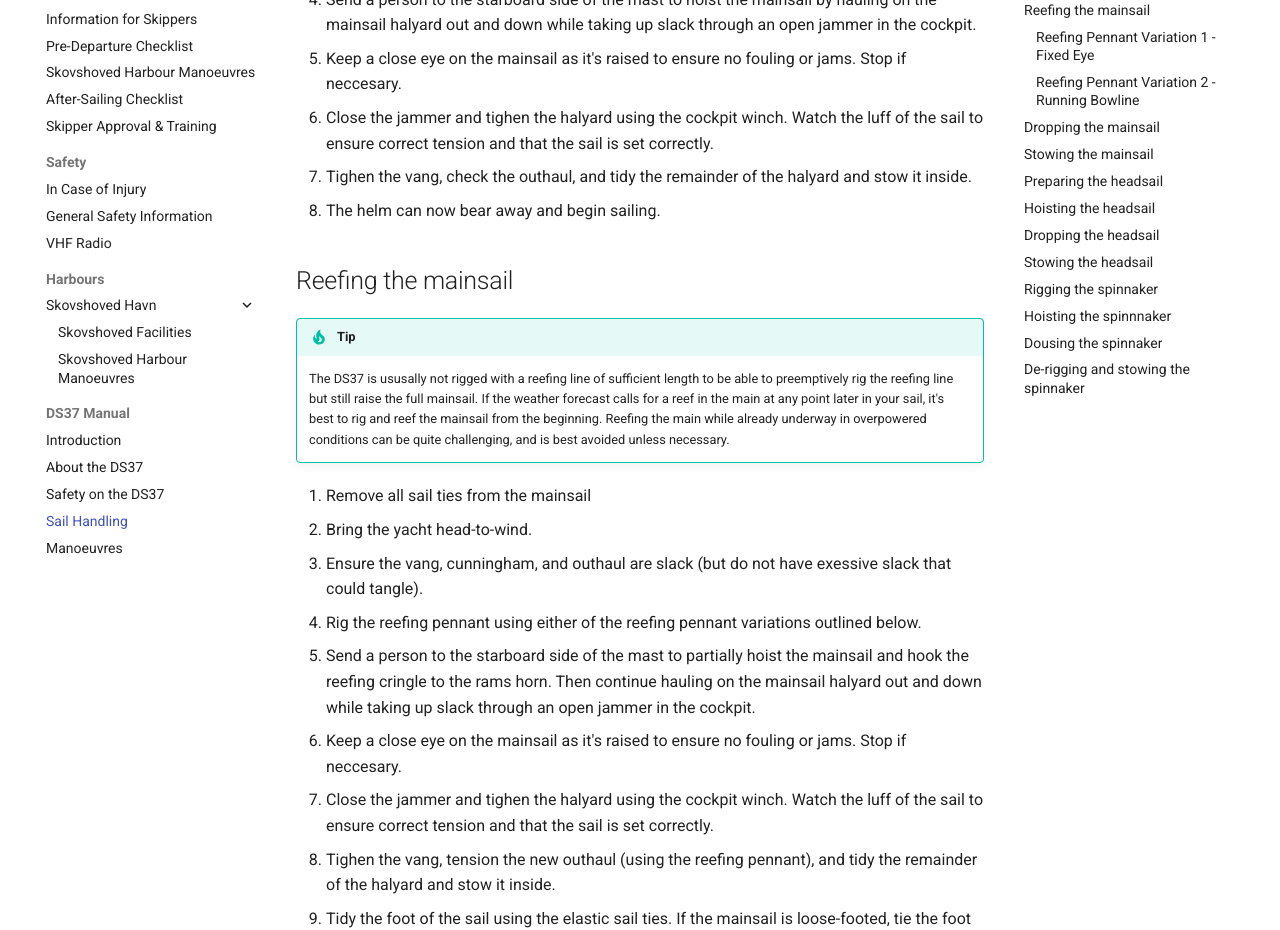
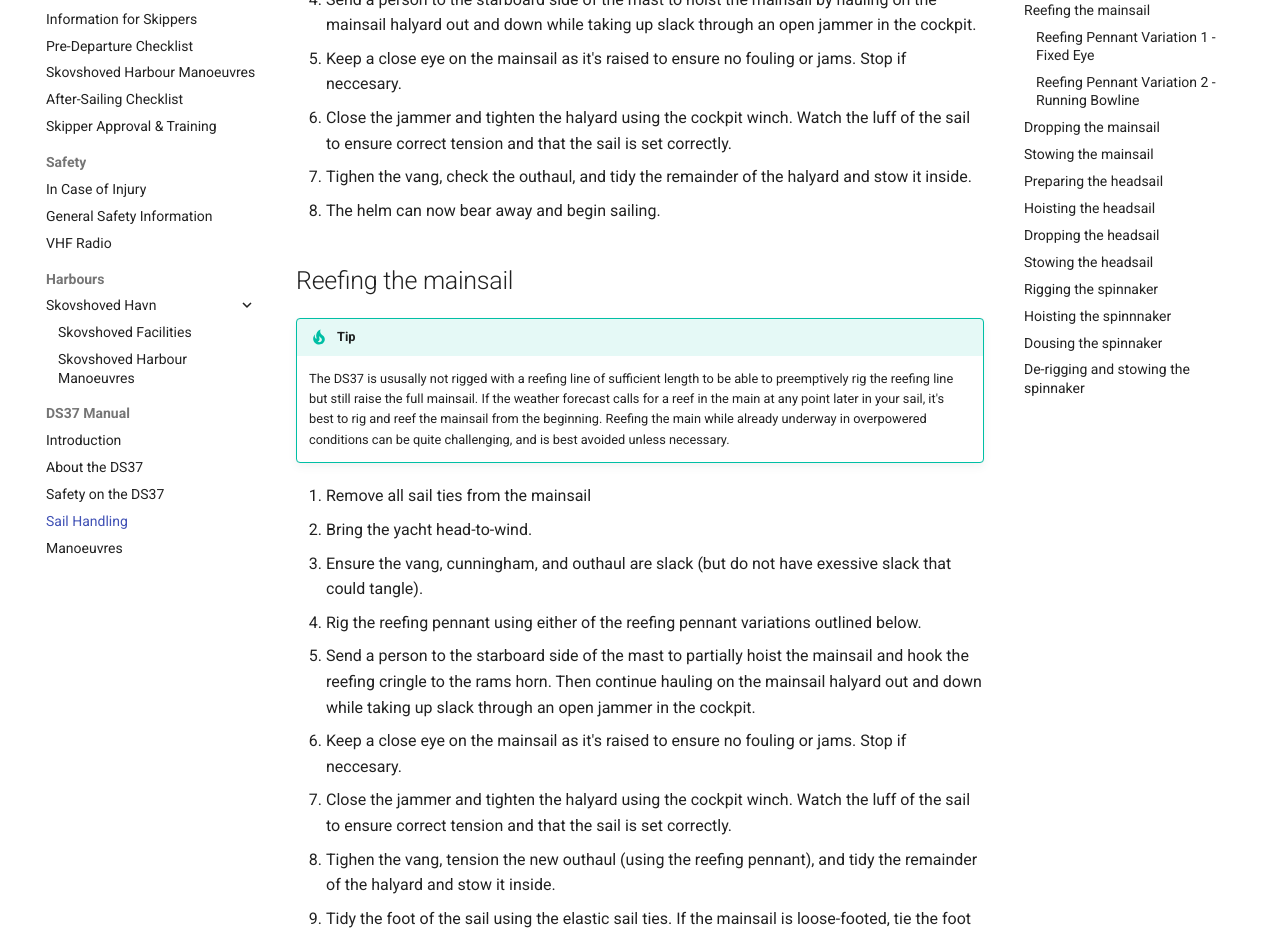
Before and after one commit to x123/kdy-iss, an MkDocs documentation site: the page built from docs/sail-handling.md, in a window 1280 px wide and 1400 px high, scrolled down 487 px. Shown: the part 152-1082 px from the top of the window. Built offline with MkDocs 1.6.1 and Material for MkDocs 9.7.7, drawn with Linux system fonts in a browser that asks for light colours; comment, search, counter and statistics services are not loaded.

Commit message:
spelling fix

```diff
--- a/docs/sail-handling.md
+++ b/docs/sail-handling.md
@@ -21,7 +21,7 @@
    an open jammer in the cockpit.
 5. Keep a close eye on the mainsail as it's raised to ensure no fouling or
    jams. Stop if neccesary.
-6. Close the jammer and tighen the halyard using the cockpit winch. Watch the
+6. Close the jammer and tighten the halyard using the cockpit winch. Watch the
    luff of the sail to ensure correct tension and that the sail is set
    correctly.
 7. Tighen the vang, check the outhaul, and tidy the remainder of the halyard
@@ -51,7 +51,7 @@
    an open jammer in the cockpit.
 6. Keep a close eye on the mainsail as it's raised to ensure no fouling or
    jams. Stop if neccesary.
-7. Close the jammer and tighen the halyard using the cockpit winch. Watch the
+7. Close the jammer and tighten the halyard using the cockpit winch. Watch the
    luff of the sail to ensure correct tension and that the sail is set
    correctly.
 8. Tighen the vang, tension the new outhaul (using the reefing pennant), and
```
